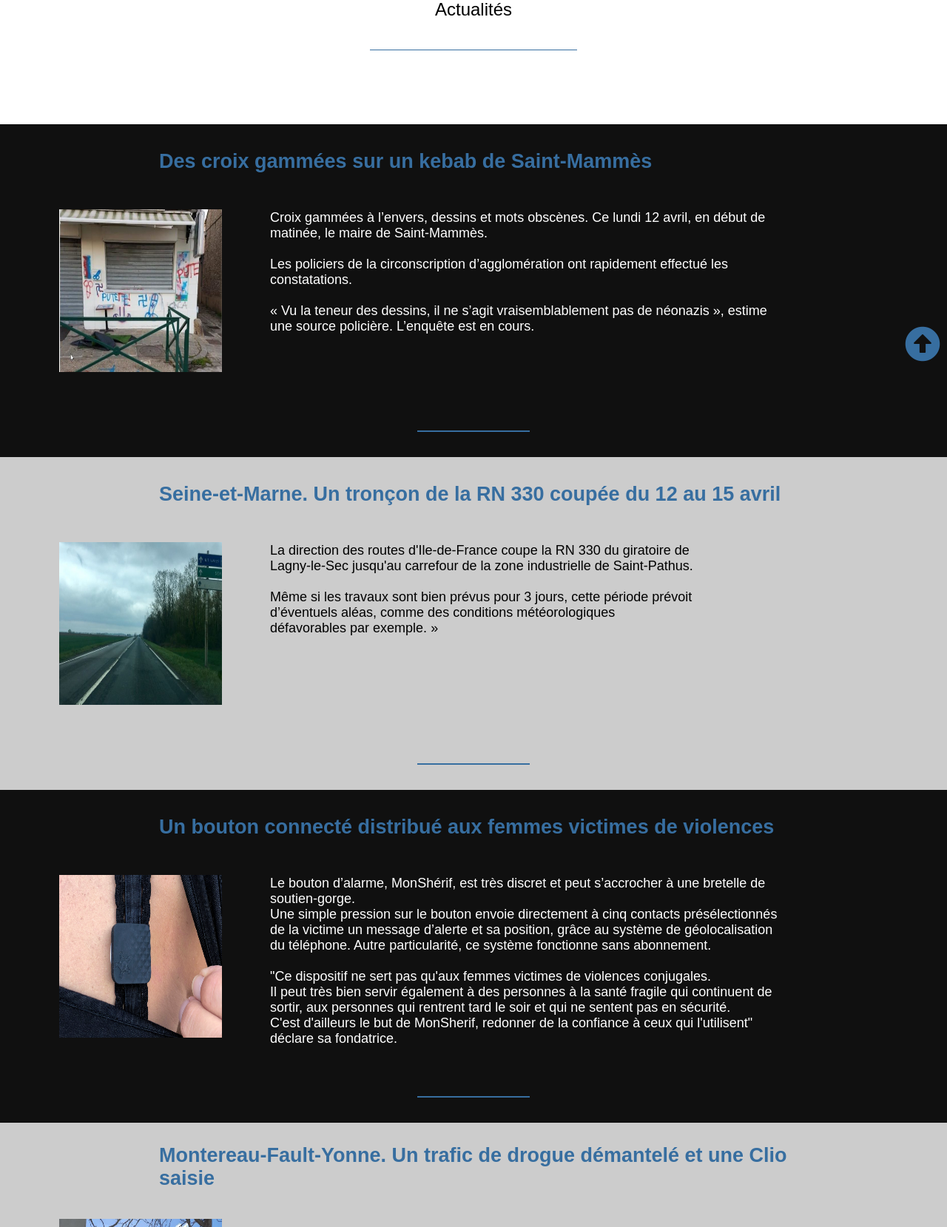
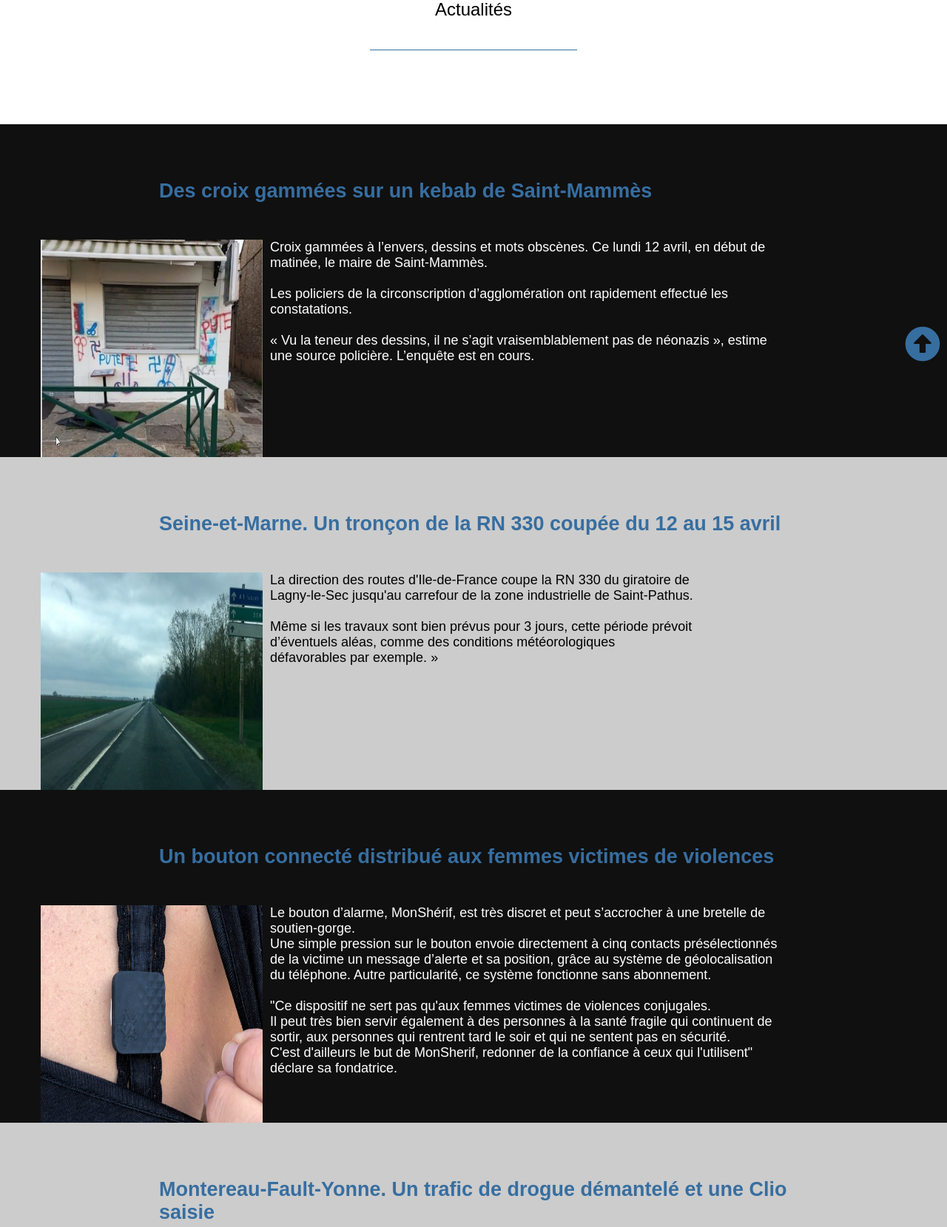
Before and after one commit to maxime-fleury/Departement, a PHP site: page /actu.php in a window 1280 px wide. Shown: the part 221-1880 px from the top of the page at 74% size. Run offline with PHP 8.4, Linux system fonts and the light colour scheme; some libraries are stand-ins or nearby versions.

Commit message:
fixed responsive

```diff
--- a/actu.php
+++ b/actu.php
@@ -18,8 +18,8 @@
                     policière. L’enquête est en cours.
                 </p>
             </div>
-            <div class="second_img">
-                <img class="second_img" src="img/actu1.jpg" alt="Illustration de l'actualité 1" />
+            <div class="actu_img">
+                <img class="actu_img" src="img/actu1.jpg" alt="Illustration de l'actualité 1" />
             </div>
             <hr class="second_hr">
         </section>
@@ -33,8 +33,8 @@
                     comme des conditions météorologiques<br> défavorables par exemple. »
                 </p>
             </div>
-            <div class="second_img">
-                <img class="second_img" src="img/actu2.jpeg" alt="Illustration de l'actualité 2" />
+            <div class="actu_img">
+                <img class="actu_img" src="img/actu2.jpeg" alt="Illustration de l'actualité 2" />
             </div>
             <hr class="second_hr">
         </section>
@@ -55,8 +55,8 @@
                     sa fondatrice.
                 </p>
             </div>
-            <div class="second_img">
-                <img class="second_img" src="img/actu4.png" alt="Illustration de l'actualité 3" />
+            <div class="actu_img">
+                <img class="actu_img" src="img/actu4.png" alt="Illustration de l'actualité 3" />
             </div>
             <hr class="second_hr" />
         </section>
@@ -71,8 +71,8 @@
                     de stupéfiants.
                 </p>
             </div>
-            <div class="second_img">
-                <img class="second_img" src="img/actu3.jpg" alt="Illustration de l'actualité 4" />
+            <div class="actu_img">
+                <img class="actu_img" src="img/actu3.jpg" alt="Illustration de l'actualité 4" />
             </div>
             <hr class="second_hr">
         </section>
@@ -90,8 +90,8 @@
                     Christian Robache, maire de Montévrain
                 </p>
             </div>
-            <div class="second_img">
-                <img class="second_img" src="img/actu5.jpg" alt="Illustration de l'actualité 5" />
+            <div class="actu_img">
+                <img class="actu_img" src="img/actu5.jpg" alt="Illustration de l'actualité 5" />
             </div>
             <hr class="second_hr" />
         </section>
@@ -107,8 +107,8 @@
                     pas innées. Cela s’apprend, et ça peut se faire à tous les âges.
                 </p>
             </div>
-            <div class="second_img">
-                <img class="second_img" src="img/actu6.jpg" alt="Illustration de l'actualité 6" />
+            <div class="actu_img">
+                <img class="actu_img" src="img/actu6.jpg" alt="Illustration de l'actualité 6" />
             </div>
             <hr class="second_hr" />
         </section>
--- a/css/style.css
+++ b/css/style.css
@@ -325,32 +254,25 @@
   flex-direction: column;
 
 }
+.second_img .marche_img{
+  width:400px;
+  margin-left:-600px;
+}
 
-.second_img{
-  display: block;
-  margin-left:-300px;
-  margin-top:-10px;
-  width:220px;
-  height:220px;
-}
 h2.blue{
   width:850px;
+  margin-top:50px;
 }
 .second_text{
   position:absolute;
   margin-left:150px;
 }
 .marche_text{
-  display: block; /* inline-block; */
+  display: block;
   text-align: justify;
   text-align-last: justify;
 }
-.second_img .marche_img{
-  width:325px;
-  height:300px;
-  margin-left:-400px;
-  margin-top:-25px;
-}
+
 .container_block.marche_block{
   margin-left:300px;
 }
@@ -367,3 +289,119 @@
   height: 400px;
   padding:25px;
 }
+.actu_img{
+  width:300px;
+  height:300px;
+  margin-left:-290px;
+}
+@media (max-width: 1118px) {
+  #nav_links a {
+    display: none;
+  }
+  #pictures{
+    margin-left:-50px;
+  }
+  #burgerMenu {
+    position:fixed;
+    float: right;
+    margin: 0;
+    padding: 0;
+    margin-top: -150px;
+    right: 0;
+  }
+  #nav_links_mobile{
+    display:flex;
+    padding:10px;
+    opacity:0.85;
+    flex-direction: column;
+    position:fixed;
+    right:0;
+    background-color:#101010;
+  }
+
+  #slogant, #slogant_petit  {
+    display:none;
+  }
+  #carte{
+    width:90%;
+  }
+  #left,#right {flex-direction:column-reverse;}
+  .second_text{
+    display:none;
+  }
+  #second_container{
+    width:85vw;
+  }
+  .container_block{
+   width:85vw;
+  }
+
+  .actu_img{
+    margin:0;
+    height:300px;
+  }
+  .gl_background{
+    display:flex;
+    text-align:center;
+    flex-wrap:nowrap;
+    width: 100vw;
+  }
+  section .gl_background{
+    display:flex;
+    text-align:center;
+    flex-wrap:wrap;
+    width:85vw;
+  }
+  .sl{
+    margin-left:0;
+  }
+    section hr {
+      display:none;
+    }
+  h2.blue{
+   font-size:20px;
+   display: contents;
+    margin:0;
+    margin-top:-50px;
+  }
+
+
+  .container_block.marche_block{
+    margin-left:-100px;
+    margin-top:-420px;
+    text-align-last:center;
+  }
+  .second_text.marche_text{
+    display:block;
+    margin-top:175px;
+    margin-left:35%;
+  }
+
+  .marche_container{
+    flex-direction: column;
+    text-align: center;
+  }
+  .black{
+    width:100%;
+  }
+  .white{
+    width:100%;
+  }
+  .card{
+    height:270px;
+  }
+  .card img{
+    width:250px;
+    height: 150px;
+    padding:25px;
+  }
+  .second_img.marche_img{
+    display:none;
+    }
+.localisation{
+  margin-top:50px;
+  margin-left:35%;
+}
+
+
+}
--- a/js/script.js
+++ b/js/script.js
@@ -1,6 +1,6 @@
 $(document).ready(function(){
     $("#burgerMenu").click(function(){
       $("#nav_links_mobile").toggle();
-      $("#slogant").toggle();
+
     });
   });
--- a/php/page/footer.php
+++ b/php/page/footer.php
@@ -1,3 +1,7 @@
-<footer class="gl_background fs flex-row">Nos <span class="blue">réseaux</span> ! <i class="fab fa-youtube"></i><i class="fab fa-facebook-f"></i><i class="fab fa-twitter"></i></footer>
+<footer class="gl_background fs flex-row">Nos <span class="blue">réseaux</span> !
+    <a href="https://www.facebook.com"><i class="fab fa-youtube"></i></a>
+    <a href="https://www.facebook.com"><i class="fab fa-facebook-f"></i></a>
+    <a href="https://www.facebook.com"><i class="fab fa-twitter"></i></a>
+</footer>
 <div id="tothetop"><a href="#logo"><i class="fas fa-arrow-alt-circle-up"></i></a></div>
 </body></html>
--- a/php/page/header.php
+++ b/php/page/header.php
@@ -3,6 +3,7 @@
 
 <head>
     <meta charset="utf-8" />
+    <meta name="viewport" content="width=device-width, initial-scale=1.0">
     <link rel="stylesheet" href="css/font.css" />
     <link rel="stylesheet" href="css/style.css" />
     <link rel="stylesheet" href="https://pro.fontawesome.com/releases/v5.10.0/css/all.css" integrity="sha384-AYmEC3Yw5cVb3ZcuHtOA93w35dYTsvhLPVnYs9eStHfGJvOvKxVfELGroGkvsg+p" crossorigin="anonymous"/>
@@ -20,7 +21,7 @@
 
 <body>
     <nav><div id="logoandslogant">
-            <img id="logo" alt="Logo de la Seine-et-Marne" src="seineetmarnelogo.png"></img>
+    <img id="logo" alt="Logo de la Seine-et-Marne" src="seineetmarnelogo.png"></img>
             <div id="slogant">77 Le département
                 <div id="slogant_petit">
                     Plus que la Seine, la Marne aussi !
```
Also changed, not shown: other parts of css/style.css (+3 -74 lines), index.php (+3 -5 lines), marche.php (+4 -4 lines), img/carte_seine_et_marne.png (added), img/default-banner.jpg (added).
